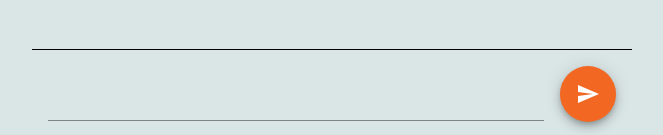
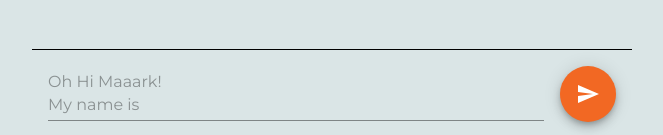
Before and after one commit to alexadrien/maaarkmanson, a React (Create React App) app: page / in a window 1280 px wide. Shown: the part 662-797 px from the top of the page, without its empty margins (308-971 px from the left). Built offline with nearby package versions, Linux system fonts and the light colour scheme.

Commit message:
Change placeholder

```diff
--- a/src/App.tsx
+++ b/src/App.tsx
@@ -117,6 +117,7 @@ function App() {
         <TextField
           ref={inputRef}
           multiline
+          placeholder={"Oh Hi Maaark!\nMy name is"}
           maxRows={10}
           minRows={2}
           disabled={loading}
```
